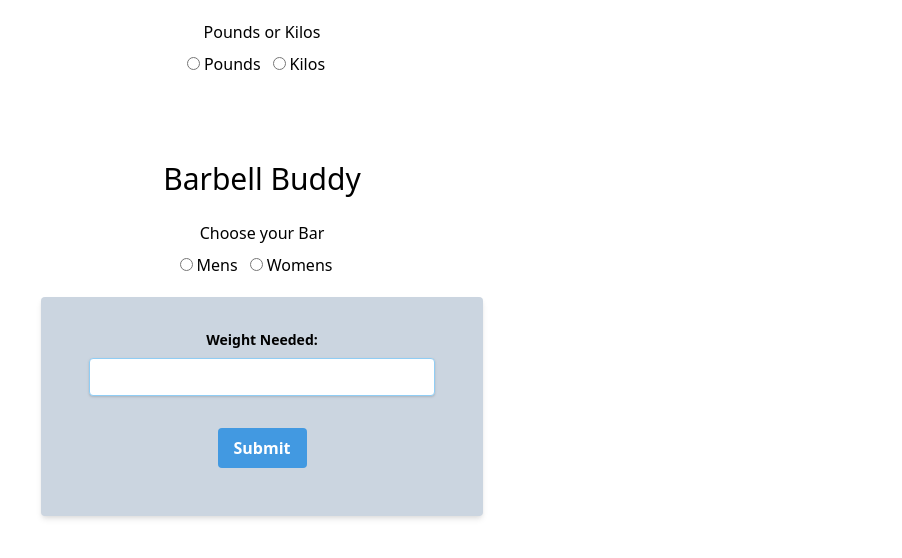
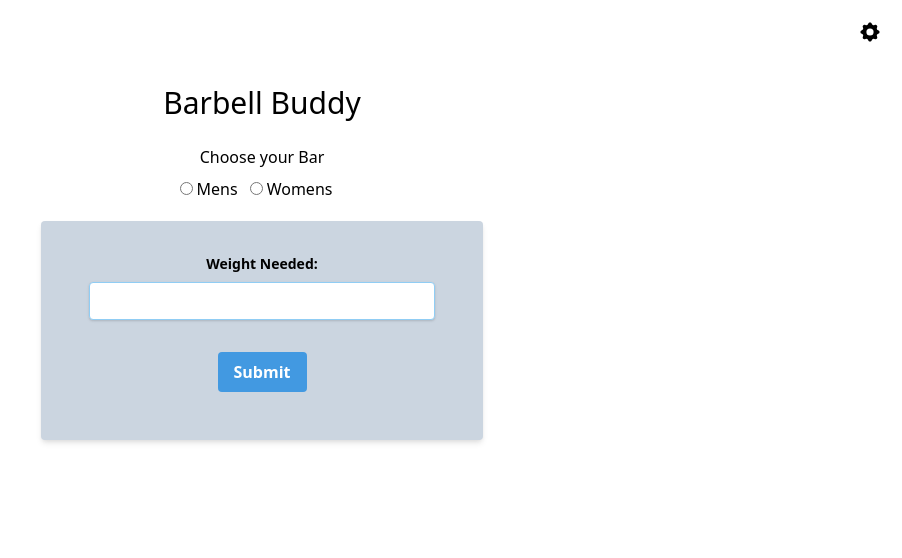
Before and after one commit to justinbchau/barbell-weight-calculator, a React (Create React App) app: page / in a window 1280 px wide. Shown: the top 558 px of the page, without its empty margins (378-1280 px from the left). Built offline with nearby package versions, Linux system fonts and the light colour scheme.

Commit message:
Styled kilo/lb conversion into menu style

```diff
--- a/src/App.js
+++ b/src/App.js
@@ -60,13 +60,15 @@ const App = () => {
 
   return (
     <div className='block text-center'>
+      <div className='absolute right-0 top-0'>
         <KiloToggle
           weight={weight}
           bar={bar}
           calcWeight={calcWeight}
           convertWeight={convertWeight}
         />
-      <h1 className='mt-20 text-3xl'>Barbell Buddy</h1>
+      </div>
+      <h1 className='pt-20 text-3xl'>Barbell Buddy</h1>
       <BarToggle bar={bar} setBar={setBar} />
       <WeightInput
         bar={bar}
--- /dev/null
+++ b/src/components/UI/Conversion.js
@@ -0,0 +1,37 @@
+import React from 'react';
+
+const Conversion = ({ convertWeight }) => {
+  const handleClick = (e) => {
+    convertWeight(e.target.value);
+  };
+  return (
+    <div className='flex flex-col'>
+      <fieldset className='mt-2 mb-2'>
+        <input
+          onClick={handleClick}
+          id='pounds'
+          type='radio'
+          name='weight'
+          value='POUNDS'
+        />
+        <label className='p-2' htmlFor='pounds'>
+          Pounds
+        </label>
+      </fieldset>
+      <fieldset>
+        <input
+          onClick={handleClick}
+          id='kilos'
+          type='radio'
+          name='weight'
+          value='KILOS'
+        />
+        <label className='p-2' htmlFor='kilos'>
+          Kilos
+        </label>
+      </fieldset>
+    </div>
+  );
+};
+
+export default Conversion;
--- a/src/components/kiloToggle.js
+++ b/src/components/kiloToggle.js
@@ -1,35 +1,27 @@
-import React from 'react';
+import React, { useState } from 'react';
+import Conversion from './UI/Conversion';
 
 const KiloToggle = ({ convertWeight, calcWeight, bar, weight }) => {
-  const handleClick = (e) => {
-    convertWeight(e.target.value);
+  const [isOpen, setIsOpen] = useState(false);
+
+  const clickToggle = () => {
+    setIsOpen(!isOpen);
   };
 
   return (
-    <div className='mt-5 mb-5'>
-      <fieldset className='mb-2'>
-        <legend className='mb-2'>Pounds or Kilos</legend>
-        <input
-          onClick={handleClick}
-          id='pounds'
-          type='radio'
-          name='weight'
-          value='POUNDS'
-        />
-        <label className='pr-3 pl-1' htmlFor='pounds'>
-          Pounds
-        </label>
-        <input
-          onClick={handleClick}
-          id='kilos'
-          type='radio'
-          name='weight'
-          value='KILOS'
-        />
-        <label className='pr-3 pl-1' htmlFor='kilos'>
-          Kilos
-        </label>
-      </fieldset>
+    <div className='flex flex-col mt-5 items-end relative'>
+      <div className='block mr-5'>
+        <button onClick={clickToggle}>
+          <svg viewBox='0 0 20 20' fill='currentColor' className='cog w-6 h-6'>
+            <path
+              fillRule='evenodd'
+              d='M11.49 3.17c-.38-1.56-2.6-1.56-2.98 0a1.532 1.532 0 01-2.286.948c-1.372-.836-2.942.734-2.106 2.106.54.886.061 2.042-.947 2.287-1.561.379-1.561 2.6 0 2.978a1.532 1.532 0 01.947 2.287c-.836 1.372.734 2.942 2.106 2.106a1.532 1.532 0 012.287.947c.379 1.561 2.6 1.561 2.978 0a1.533 1.533 0 012.287-.947c1.372.836 2.942-.734 2.106-2.106a1.533 1.533 0 01.947-2.287c1.561-.379 1.561-2.6 0-2.978a1.532 1.532 0 01-.947-2.287c.836-1.372-.734-2.942-2.106-2.106a1.532 1.532 0 01-2.287-.947zM10 13a3 3 0 100-6 3 3 0 000 6z'
+              clipRule='evenodd'
+            />
+          </svg>
+        </button>
+      </div>
+      <div>{isOpen && <Conversion convertWeight={convertWeight} />}</div>
     </div>
   );
 };
```
Also changed, not shown: src/components/UI/ButtonToggle.js (added). Lines whose indentation alone changed are shown as unchanged.
